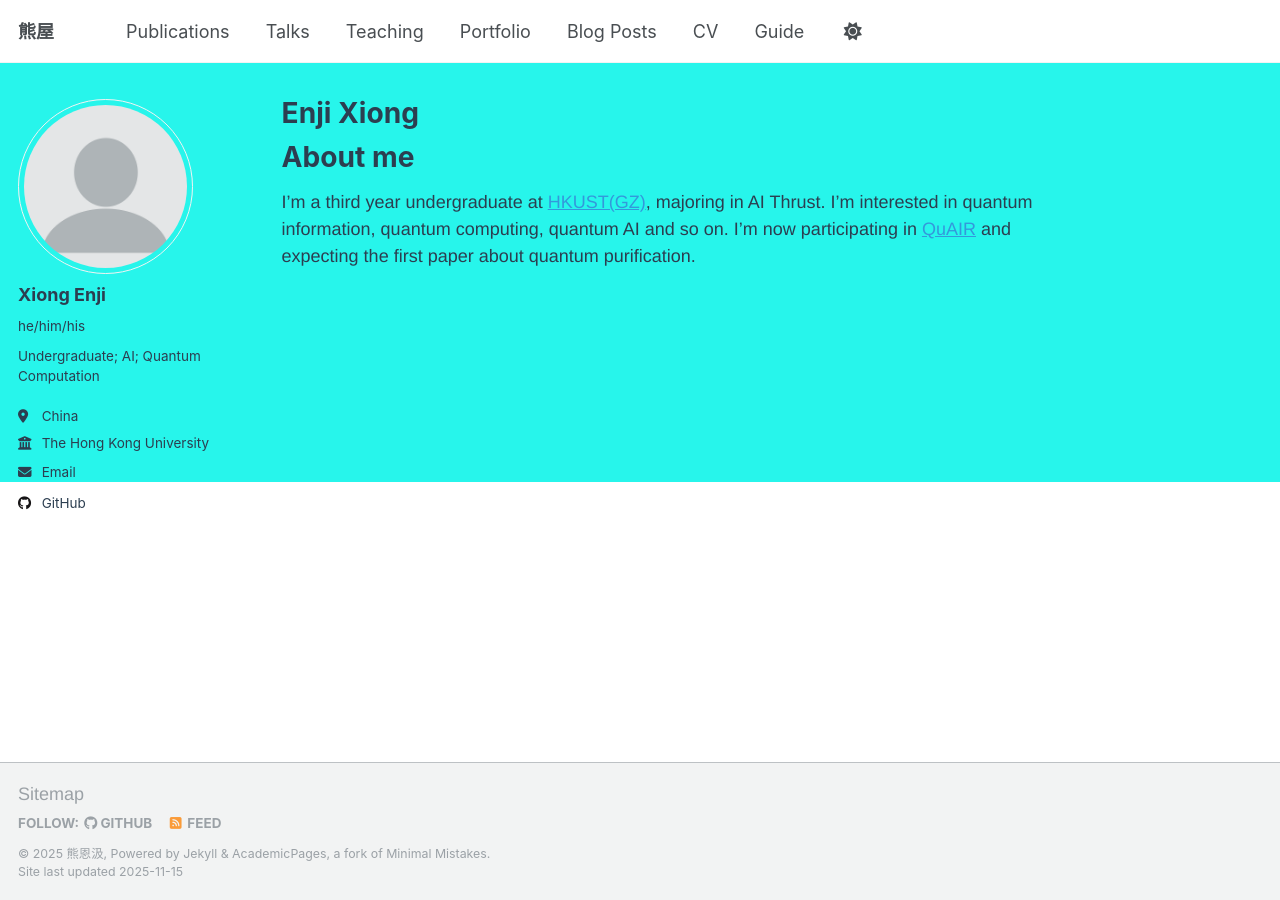
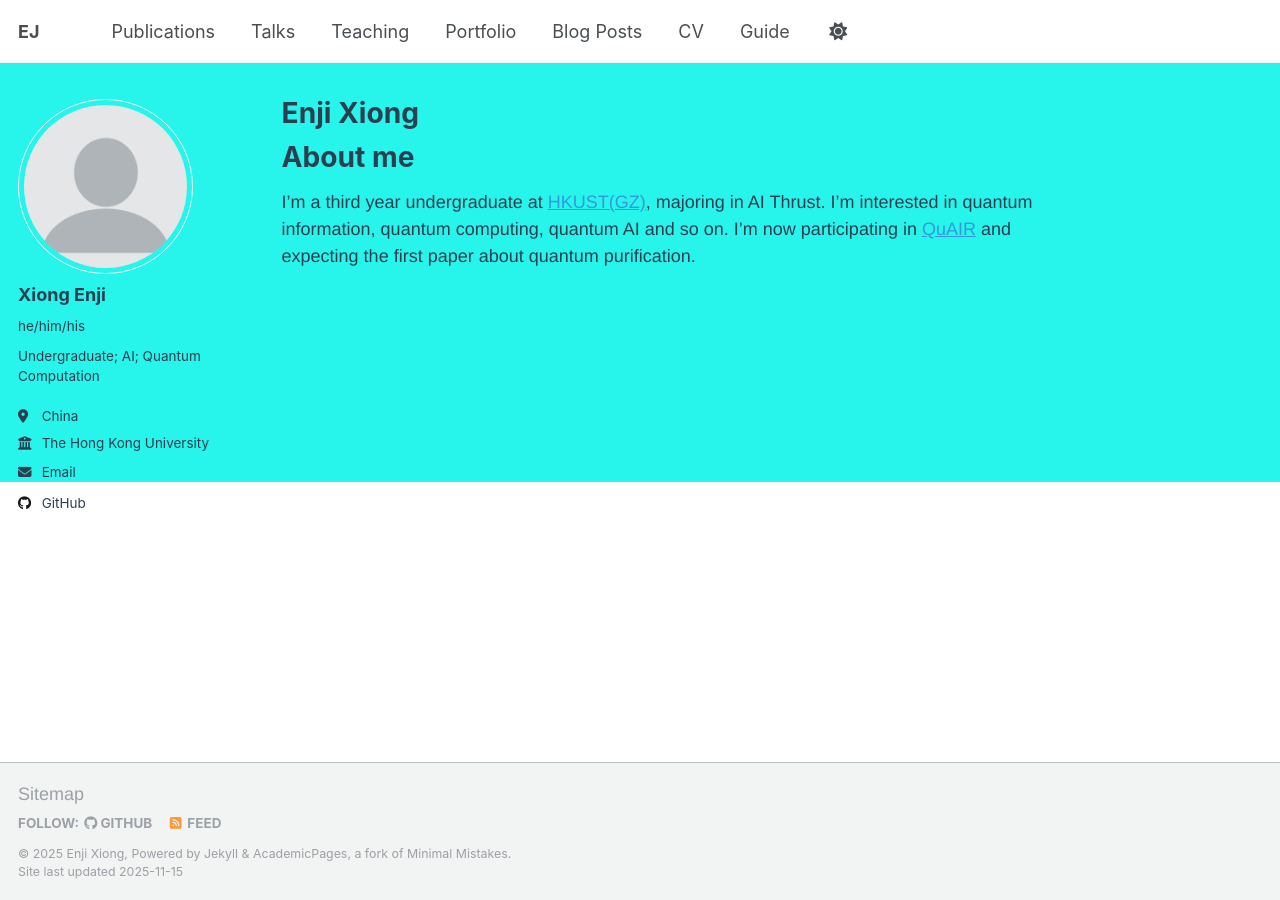
Before and after one commit to EnjiXiong/EnjiXiong.github.io, a Jekyll site: the page built from _pages/about.md, in a window 1280 px wide. Built offline with Jekyll 4.4.1, drawn with Linux system fonts in a browser that asks for light colours.

Commit message:
Update _config.yml

```diff
--- a/_config.yml
+++ b/_config.yml
@@ -9,9 +9,9 @@
 # Basic Site Settings
 locale                   : "en-US"
 site_theme               : "jekyll-theme-minima"
-title                    : "熊屋"
+title                    : "EJ"
 title_separator          : "-"
-name                     : &name "熊恩汲"
+name                     : &name "Enji Xiong"
 description              : &description "personal description"
 url                      : https://EnjiXiong.github.io # the base hostname & protocol for your site e.g. "https://[your GitHub username].github.io"
 baseurl                  : "" # the subpath of your site, e.g. "/blog"
```
